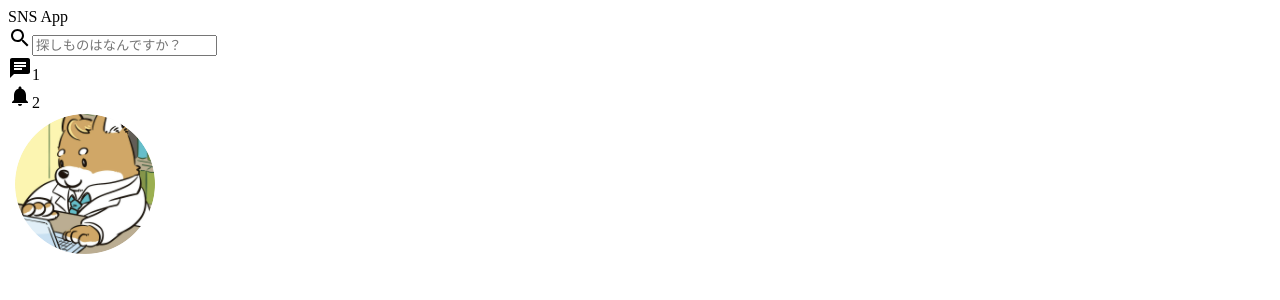
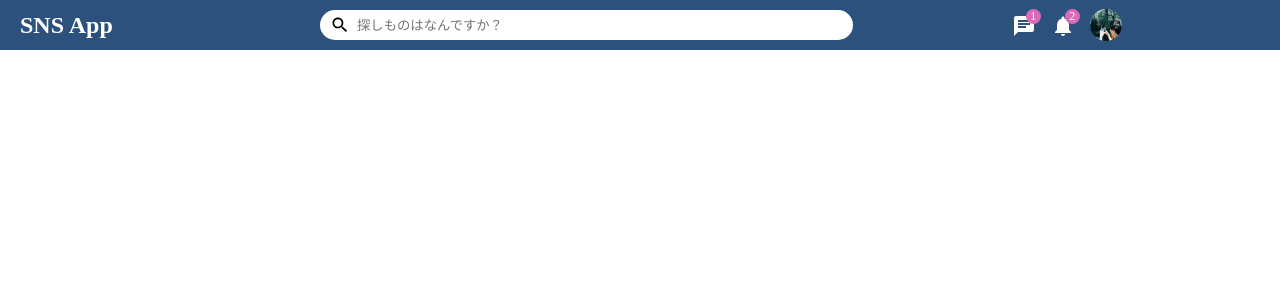
Before and after one commit to Miz-dev/sns-app-frontend, a React (Vite) app: page / in a window 1280 px wide. Shown: the top 300 px of the page. Built offline with nearby package versions, Linux system fonts and the light colour scheme.

Commit message:
💄 Topbarスタイリング

```diff
--- a/index.html
+++ b/index.html
@@ -3,6 +3,7 @@
 	<head>
 		<meta charset="UTF-8" />
 		<link rel="icon" type="image/svg+xml" href="/vite.svg" />
+		<link rel="stylesheet" href="/public/style.css" />
 		<meta name="viewport" content="width=device-width, initial-scale=1.0" />
 		<title>SNS App</title>
 	</head>
--- /dev/null
+++ b/public/style.css
@@ -0,0 +1,3 @@
+* {
+	margin: 0;
+}
--- a/src/components/Topbar/Topbar.css
+++ b/src/components/Topbar/Topbar.css
@@ -0,0 +1,78 @@
+.topbarContainer {
+	background-color: #2c517c;
+	height: 50px;
+	width: 100%;
+	display: flex;
+	align-items: center;
+	position: sticky;
+	top: 0;
+	z-index: 100;
+}
+.topbarLeft {
+	flex: 3;
+}
+.logo {
+	font-size: 24px;
+	color: #fff;
+	font-weight: bold;
+	margin-left: 20px;
+}
+.topbarCenter {
+	flex: 5;
+}
+.serchbar {
+	display: flex;
+	align-items: center;
+	width: 100%;
+	height: 30px;
+	background-color: #fff;
+	border-radius: 25px;
+}
+.sarchIcon {
+	font-size: 20px !important;
+	margin-left: 10px;
+	margin-right: 5px;
+}
+.sarchInput {
+	border: none;
+	width: 80%;
+}
+.sarchInput:focus {
+	outline: none;
+}
+.topbarRight {
+	flex: 4;
+	display: flex;
+	align-items: center;
+	justify-content: space-around;
+	color: #fff;
+}
+.topbarIcons {
+	display: flex;
+}
+.topbarIconItem {
+	margin-top: 5px;
+	margin-right: 15px;
+	cursor: pointer;
+	position: relative;
+}
+.topbarIconBadge {
+	position: absolute;
+	top: -5px;
+	right: -5px;
+	background-color: #db6ab9;
+	width: 15px;
+	height: 15px;
+	border-radius: 50%;
+	display: flex;
+	align-items: center;
+	justify-content: center;
+	font-size: 12px;
+}
+.topbarImg {
+	width: 32px;
+	height: 32px;
+	border-radius: 50%;
+	cursor: pointer;
+	object-fit: cover;
+}
--- a/src/components/Topbar/Topbar.jsx
+++ b/src/components/Topbar/Topbar.jsx
@@ -1,5 +1,6 @@
 import { Chat, Notifications, Search } from "@mui/icons-material";
 import React from "react";
+import "./Topbar.css";
 
 export default function Topbar() {
 	return (
@@ -18,6 +19,7 @@ export default function Topbar() {
 				</div>
 			</div>
 			<div className="topbarRight">
+				<div className="topbarIcons">
 					<div className="topbarIconItem">
 						<Chat />
 						<span className="topbarIconBadge">1</span>
@@ -26,8 +28,9 @@ export default function Topbar() {
 						<Notifications />
 						<span className="topbarIconBadge">2</span>
 					</div>
+					<img src="/assets/person/1.png" alt="" className="topbarImg" />
 				</div>
-			<img src="/assets/person/1.jpeg" alt="" className="topbarImg" />
+			</div>
 		</div>
 	);
 }
```
Also changed, not shown: public/assets/person/1.png (added). Lines whose indentation alone changed are shown as unchanged.
